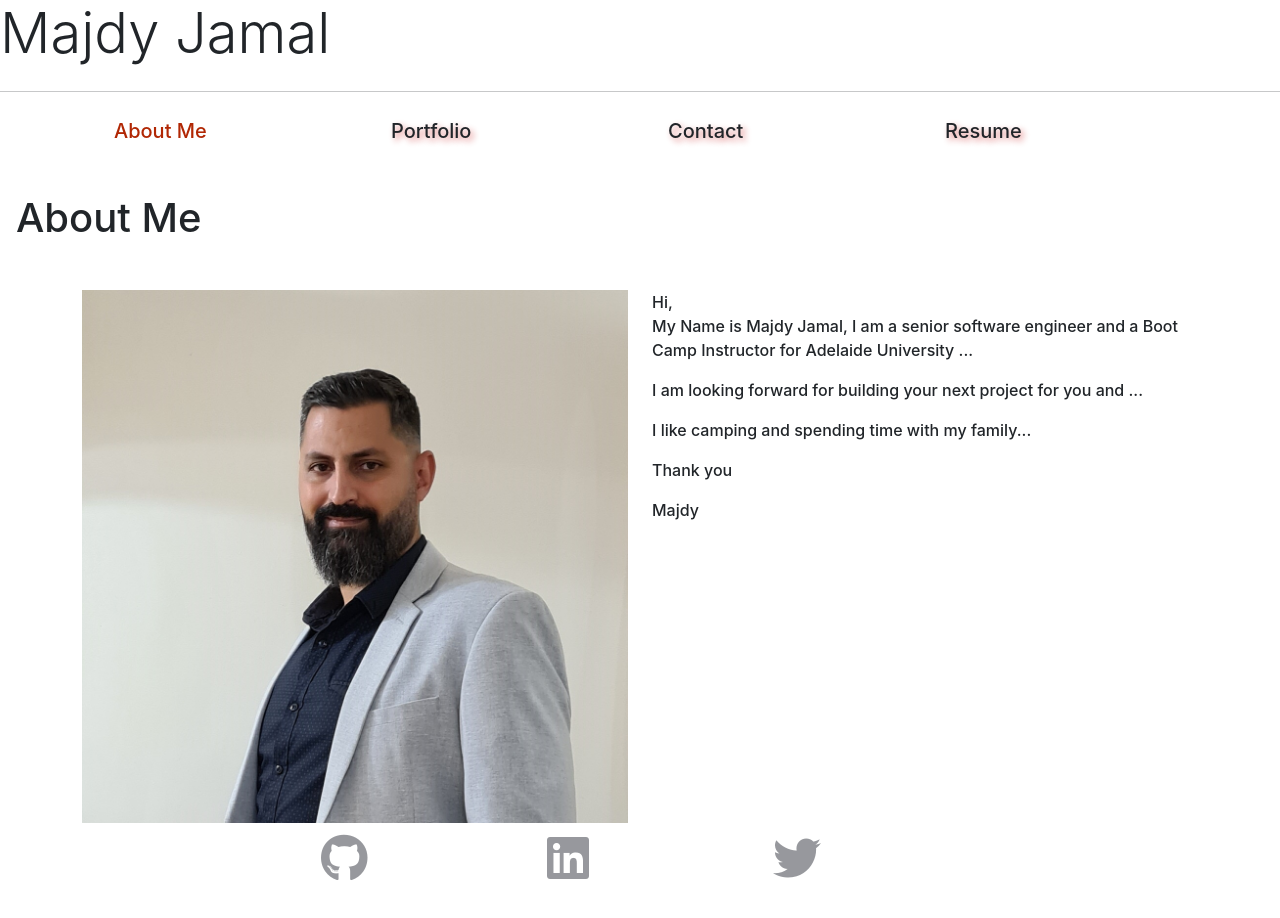
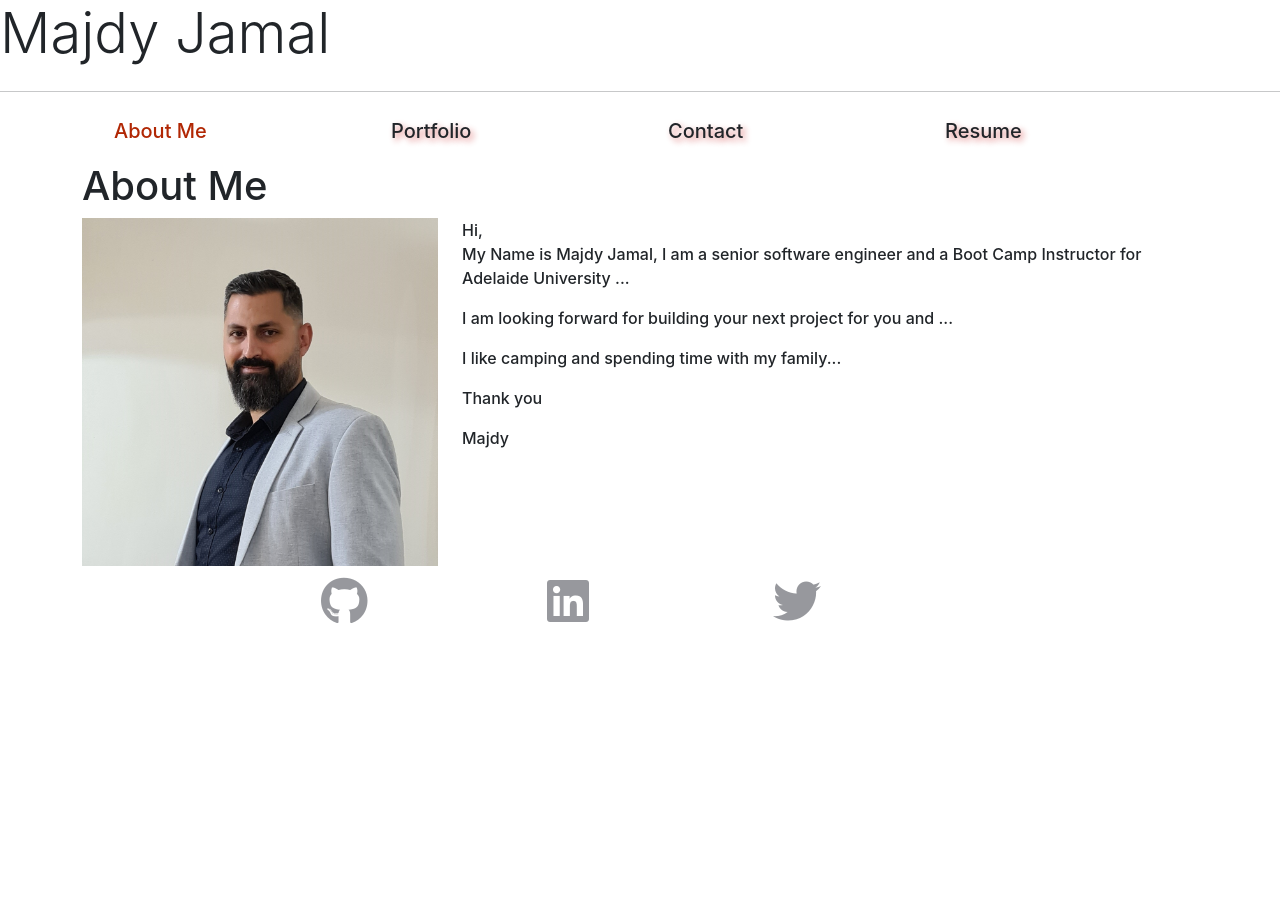
Before and after one commit to majdyjamal/portfolio-react, a React (Create React App) app: page / in a window 1280 px wide. Shown: the top 918 px of the page. After the commit the page ends 800 px from the top, so only its background shows below. Built offline with nearby package versions, Linux system fonts and the light colour scheme.

Commit message:
Fixed position of the page title

```diff
--- a/src/App.js
+++ b/src/App.js
@@ -55,7 +55,7 @@ function App() {
         </Nav>
       </Header>
       <main>
-        <h1  className="my-5 mx-3">{currentSectionState.text}</h1>
+        <h1  className="container">{currentSectionState.text}</h1>
         {renderActiveSection()}
       </main>
       <Footer></Footer>
--- a/src/components/AboutMe/index.js
+++ b/src/components/AboutMe/index.js
@@ -5,10 +5,10 @@ const AboutMe = () => {
     return (
         <section className="container">
             <div className="row">
-                <div className="col-12 col-md-6">
+                <div className="col-12 col-md-4">
                     <img src={profileImage} style={{ width: "100%" }} alt="Majdy Jamal photo"  />
                 </div>
-                <div className="col-12 col-md-6">
+                <div className="col-12 col-md-8">
                     <p>Hi,<br/>My Name is Majdy Jamal, I am a senior software engineer and a Boot Camp Instructor for Adelaide University ...</p>
                     <p>I am looking forward for building your next project for you and ...</p>
                     <p>I like camping and spending time with my family...</p>
--- a/src/components/Resume/index.js
+++ b/src/components/Resume/index.js
@@ -5,7 +5,7 @@ const Resume = () => {
         <section className="container">
             <div className="row">
                 <div className="my-2">
-                    <p>Download my <a href="https://au.linkedin.com/in/majdy-jamal-b3624410">resume.</a></p>
+                    <p>Download my <a href="https://au.linkedin.com/in/majdy-jamal-b3624410" target="_blank">resume.</a></p>
                     <h3>Front-end</h3>
                     <ul>
                         <li>HTML</li>
```
